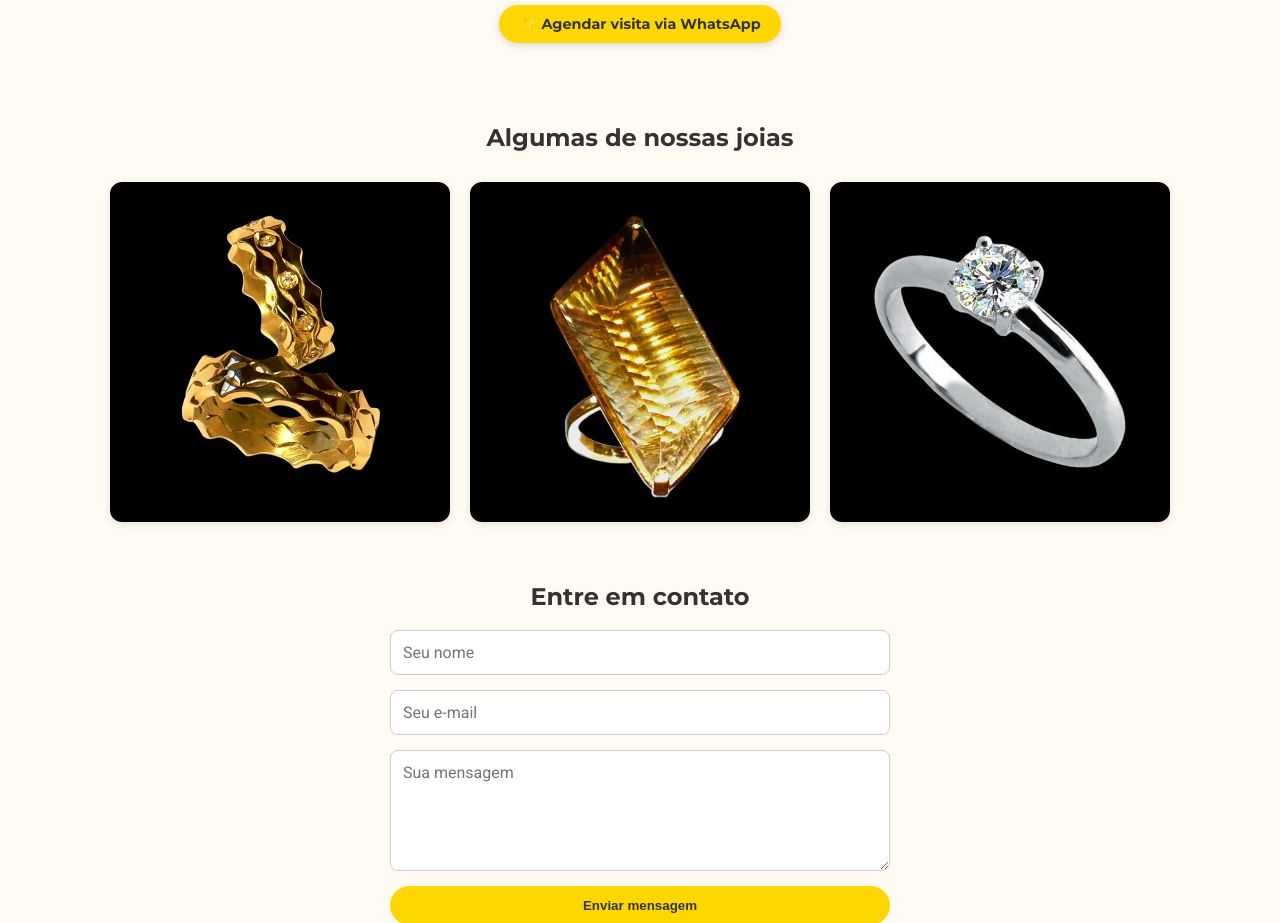
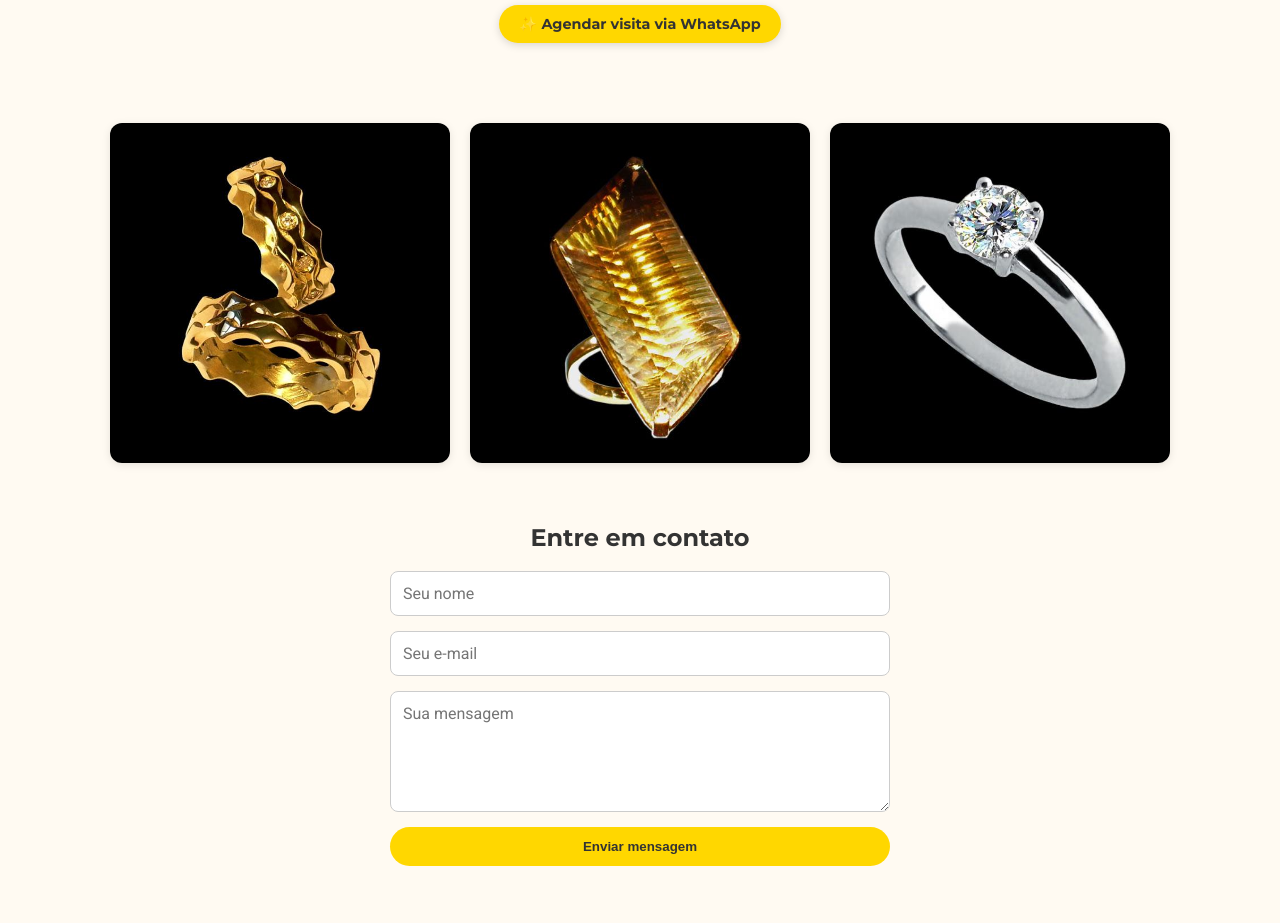
Before and after one commit to GAU1966/joalheria, a plain HTML site: page index.html in a window 1280 px wide. Shown: the part 900-1823 px from the top of the page. Drawn offline with Linux system fonts and the light colour scheme.

Commit message:
Update index.html

```diff
--- a/index.html
+++ b/index.html
@@ -221,7 +221,7 @@
   </section>
 
   <section id="galeria" class="fade-in">
-    <h2>Algumas de nossas joias</h2>
+
     <div class="gallery">
       <img src="402707_314726928580164_504772879_n.jpg" alt="Joia 1">
       <img src="anel_arco_ouro18k.jpg" alt="Joia 2">
```
